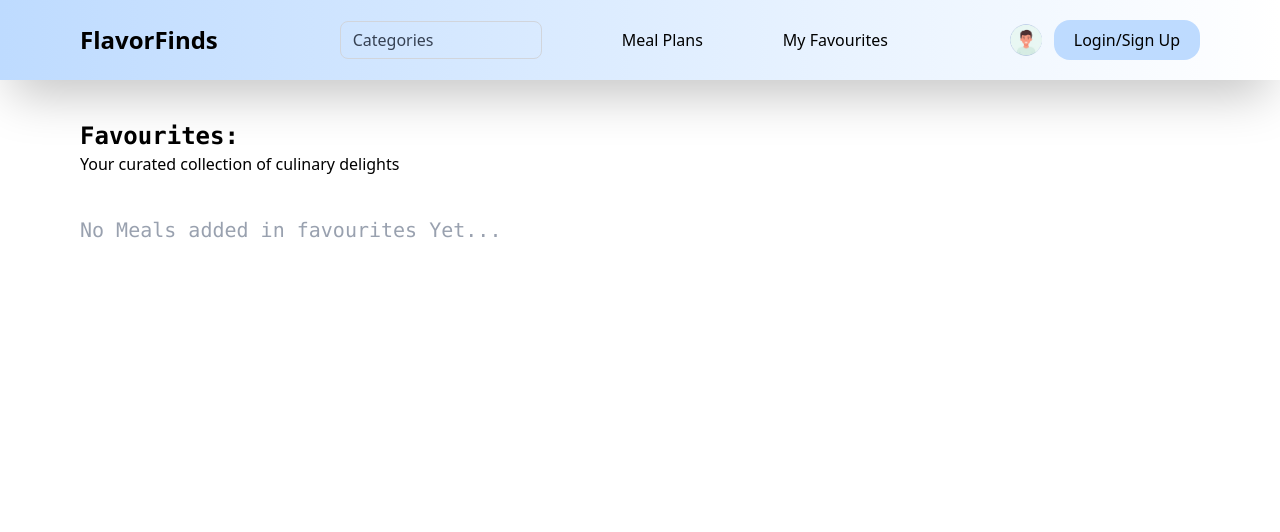
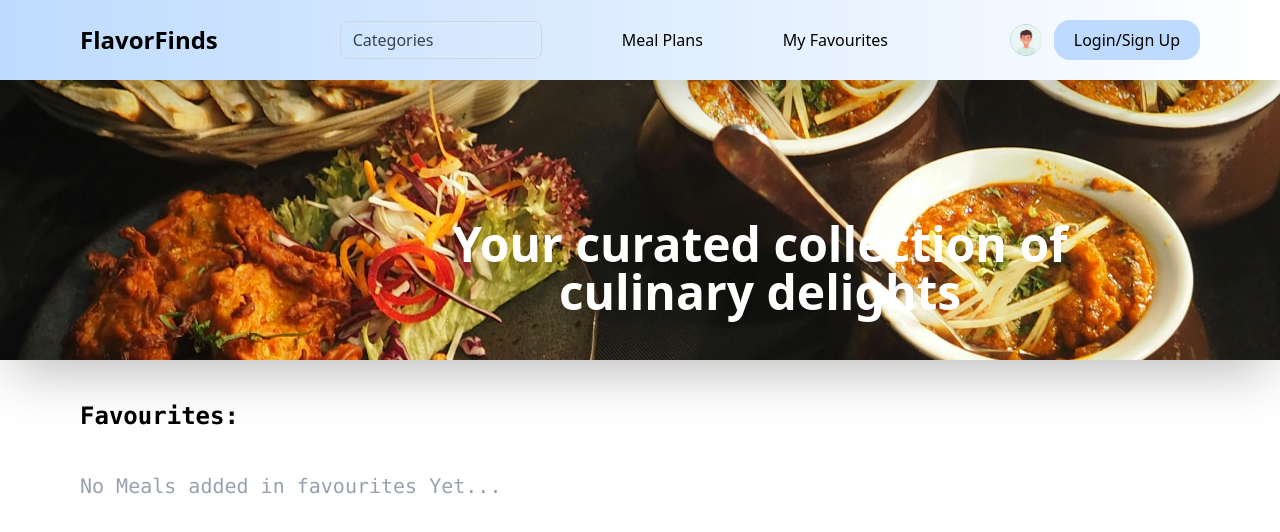
Before and after one commit to IamFJ03/HelloSkillz, a React app in the folder frontend/: page /favourites in a window 1280 px wide. Shown: the top 532 px of the page. Built offline with nearby package versions, Linux system fonts and the light colour scheme; the HTML template or start-up script is replaced by a standard one.

Commit message:
Few Fixes

```diff
--- a/frontend/src/Components/HeroSection.jsx
+++ b/frontend/src/Components/HeroSection.jsx
@@ -7,7 +7,7 @@ export default function HeroSection({path}) {
   return (
     <div>
       <div className='relative w-full overflow-hidden shadow-2xl'>
-        <img src={Hero} className={`w-full object-cover ${ path==='/meal-plan' ? 'h-70' : 'md:h-130 h-90'}`}/>
+        <img src={Hero} className={`w-full object-cover ${ path==='/' ? 'md:h-130 h-90' : 'h-70'}`}/>
         <div className='absolute md:top-60 top-25 md:left-120 left-5 text-center'>
         {
         path === "/" ?
@@ -17,8 +17,16 @@ export default function HeroSection({path}) {
         <button style={{backgroundColor:'blue'}} className=' text-white rounded-2xl py-2 px-5 cursor-pointer'><Link to={'/meal-plan'}>Start Browsing Recipes</Link></button>
         </div>
         :
-        <p className=' text-white font-bold text-5xl md:-mt-20 md:w-200'>Discover Your Perfect Plan</p>
+
+          path === "/meal-plan" ?
+          <p className=' text-white font-bold text-3xl md:-mt-20 mt-10 md:text-5xl md:w-200'>Discover Your Perfect Plan</p>
+          :
+          <div className='md:-ml-30 md:-mt-25 w-80 md:w-screen'>
+          <p className=' text-white font-bold md:text-5xl text-3xl md:w-200'>Your curated collection of culinary delights</p>
+        </div>
         }
+
+
         </div>
       </div>
     </div>
--- a/frontend/src/Pages/Favourites.jsx
+++ b/frontend/src/Pages/Favourites.jsx
@@ -1,5 +1,6 @@
 import React, { useState, useEffect } from 'react';
 import Navbar from '../Components/Navbar';
+import HeroSection from '../Components/HeroSection';
 import { useCart } from '../Context/CartContext';
 import { X } from 'lucide-react';
 import { useNavigate } from 'react-router-dom';
@@ -29,21 +30,19 @@ export default function Favourites() {
       setModal(false);
       setSelectedMeal({});
   }
-
+  const pathname = window.location.pathname;
   return (
     <div>
       <Navbar />
+      <HeroSection path={pathname}/>
       <div>
-        <div className='ml-20'>
-          <p className='text-2xl font-bold font-mono mt-10'>Favourites:</p>
-          <p>Your curated collection of culinary delights</p>
-        </div>
+        <p className='px-20 text-2xl font-mono font-semibold mt-10'>Favourites:</p>
         <div className='mt-10'>
           {
             meals.length > 0 ?
-              <div className="flex gap-10 ml-20 overflow-x-auto">
+              <div className="flex gap-10 md:ml-20 md:overflow-auto flex-wrap">
                 {meals.map(item => (
-                  <div key={item.recipe.uri} className="h-110 bg-white shadow-lg relative w-70 bg-linear-to-r from-blue-200 to-white rounded-2xl">
+                  <div key={item.recipe.uri} style={{backgroundImage: 'linear-gradient(to right, #bfdbfe, white)'}} className="h-110 bg-white shadow-lg relative w-70 rounded-2xl">
                     <img src={item.recipe.image} alt={item.recipe.label} className="rounded-2xl" />
                     <p className="text-xl font-bold p-3">{item.recipe.label}</p>
                     <button className="bg-blue-200 py-1 px-3 rounded-2xl cursor-pointer absolute right-5 bottom-5" onClick={() => handleModal(item)}>
--- a/frontend/src/Pages/Home.jsx
+++ b/frontend/src/Pages/Home.jsx
@@ -181,8 +181,8 @@ export default function Home() {
         }
       </div>
       {
-        <div className={`fixed inset-0 z-100 ${modal ? 'bg-black/50 opacity-100 pointer-events-auto' : 'bg-transparent opacity-0 pointer-events-none'} transition-all duration-500`}>
-          <div className={`md:h-fit h-175 md:w-220  pb-10 rounded-2xl bg-white shadow-xl relative md:top-30 md:left-90 overflow-auto top-20 ${modal ? 'scale-100' : 'scale-0'} transition-transform duration-500`}>
+        <div className={`fixed inset-0 md:w-screen w-90 z-100 ${modal ? 'bg-black/50 opacity-100 pointer-events-auto' : 'bg-transparent opacity-0 pointer-events-none'} transition-all duration-500`}>
+          <div className={`md:h-fit h-175 md:w-220 w-90 pb-10 rounded-2xl bg-white shadow-xl relative md:top-30 md:left-90 overflow-auto top-20 ${modal ? 'scale-100' : 'scale-0'} transition-transform duration-500`}>
             <div className='flex items-center justify-between px-10 pt-10'>
               <p className='font-bold font-mono text-2xl md:my-0 mb-5'>Meal Details:</p>
               <X color='black' size={25} onClick={() => setModal(false)} className='cursor-pointer' />
--- a/frontend/src/Pages/Planning.jsx
+++ b/frontend/src/Pages/Planning.jsx
@@ -138,7 +138,7 @@ export default function Planning() {
 
       <div className={`relative bg-white shadow-lg py-5 md:w-340 w-75 md:ml-20 ml-10 rounded-2xl overflow-hidden mb-10 ${filter ? 'md:max-h-190 max-h-555' : 'max-h-0 pointer-events-none opacity-0'} transition-all duration-1000 ease-in-out`}>
         <div className='flex md:flex-row flex-col gap-5 items-center'>
-          <div className='md:w-250 md:ml-45 w-60 ml-7  py-1 px-3 border border-blue-200 shadow-md h-fit max-h-70 flex flex-wrap overflow-auto'>
+          <div className='md:w-250 md:ml-45 w-60 ml-7  py-1 px-3 border min-h-13 border-blue-200 shadow-md h-fit max-h-70 flex flex-wrap overflow-auto'>
           {filterLabels.map((i) => (
             <div style={{backgroundColor:'#bfdbfe'}}className='rounded-2xl py-1.5 px-4 ml-3 my-2 flex items-center'>
             <span>{i}</span>
```
